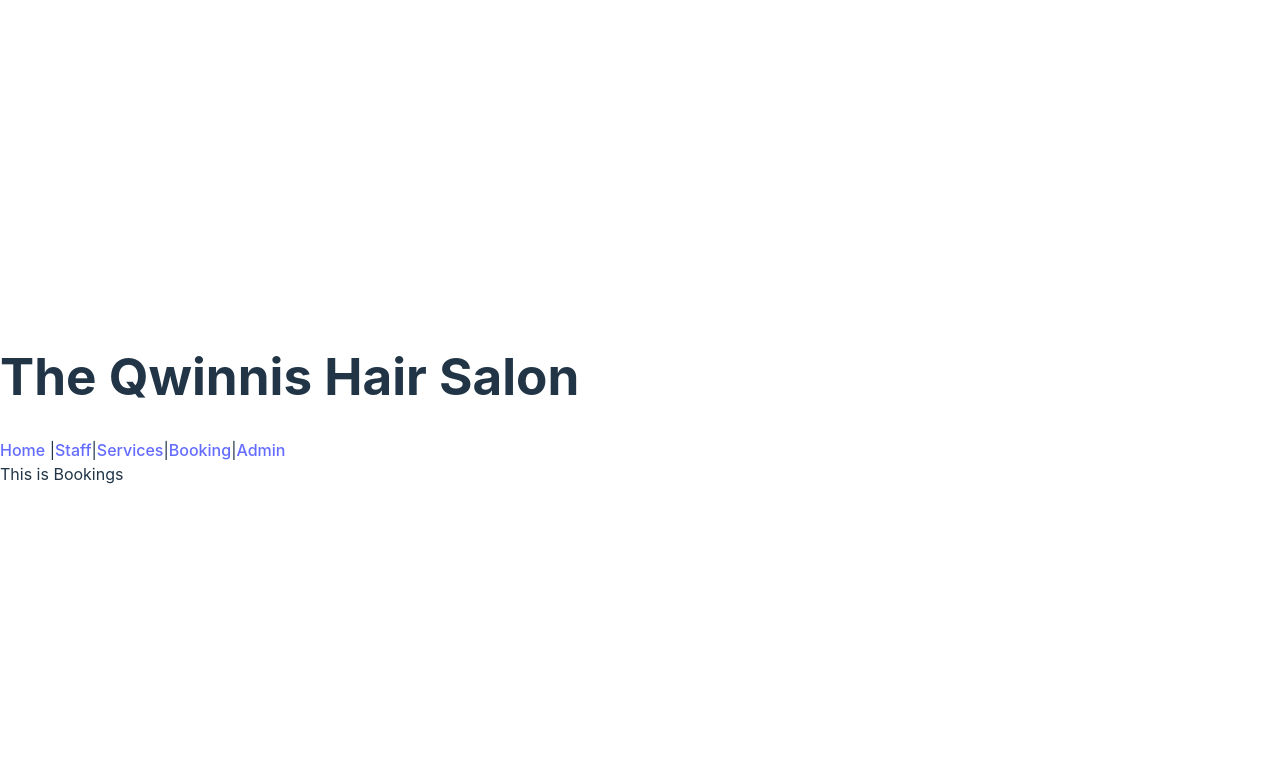
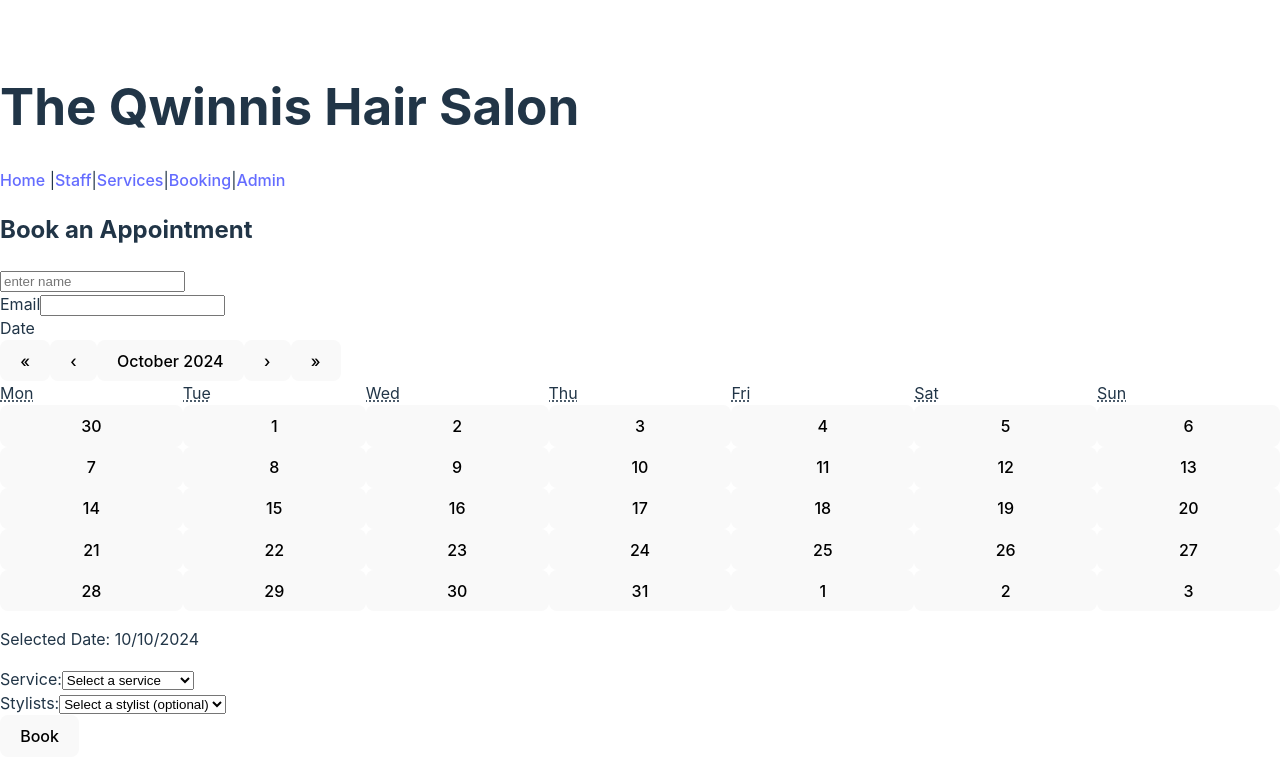
Before and after one commit to Kemboijames7/salon-website, a React (Vite) app in the folder client/: page /Booking in a window 1280 px wide. Shown: the top 780 px of the page. Built offline with nearby package versions, Linux system fonts and the light colour scheme.

Commit message:
Added Admin and booking

```diff
--- a/client/src/pages/Booking.jsx
+++ b/client/src/pages/Booking.jsx
@@ -1,11 +1,118 @@
-import React from 'react';
+import React, { useState } from 'react';
+import  Calendar from 'react-calendar'
+import { useNavigate } from 'react-router-dom';
+
+
+const services = [
+    'Haircut',
+    'Hair Coloring',
+    'Deep Conditioning',
+    'Bridal Styling',
+    'Event Styling'
+];
+
+const stylists = [
+    'Emily Johnson',
+    'Michael Lee',
+    'Sarah Brown'
+];
+
+
 
 const  Booking = () => {
+
+const [name, setName] = useState('')
+const [email, setEmail] = useState('')
+const [date, setDate] = useState(new Date())
+const [service, setService] = useState('')
+const [stylist, setStylist] = useState('')
+
+const navigate = useNavigate()
+
+const handleSubmit = async(e) => {
+    e.preventDefault()
+    const response = await fetch('http://localhost:5000/api/bookings', {
+
+    method: 'POST',
+    headers: {'Content-Type':'application/json',
+    },
+    body:JSON.stringify({name,email,date,service, stylist})
+})
+
+   //Tell the customer the booking was successful and redirect them back home.
+   if (response.ok) {
+    alert(`Booking for ${name} on ${date.toLocaleDateString()} was successful. We will send an email to ${email} with available times.`);
+    navigate('/');
+  } else {
+    alert('Booking failed. Please try again.');
+  }
+}
 return (
     <div>
-        This is Bookings
+      <h2> Book an Appointment </h2>
+      <form onSubmit={handleSubmit}>
+        <div>
+        <label htmlFor="name"></label>
+        <input type="text"
+         id='name'
+          placeholder='enter name'
+           value={name}
+        onChange={(e) => setName(e.target.value)}
+        required
+        />
+        </div>
+        <div>
+        <label htmlFor="email">Email</label>
+        <input type="text"
+         id='email'
+           value={email}
+        onChange={(e) => setEmail(e.target.value)}
+        required
+        />
+        </div>
+        <div>
+        {/*Calender comp goes here */}
+        <label >Date</label>
+        <Calendar
+            onChange={setDate}
+            value={date}
+            required
+        />
+
+        <p>Selected Date: {date.toLocaleDateString()}</p>
+        </div>
+        <div>
+        <label htmlFor="service">Service:</label>
+       <select
+       id='service'
+        value={service}
+        onChange={(e) => setService(e.target.value)}
+        required
+        >
+            <option value=""disabled >Select a service </option>
+            {services.map((service, index) => (
+             <option key={index} value={service}>
+                {service}</option>
+             ))}
+        </select>
+        </div>
+        <div>
+        <label htmlFor="stylist">Stylists:</label>
+        <select
+        id='stylist'
+        value={stylist}
+        onChange={(e) => setStylist(e.target.value)}
+        required
+        >
+        <option value=""disabled >Select a stylist (optional) </option>
+            {stylists.map((stylist, index) => (
+             <option key={index} value={stylist }>{stylist }</option>
+             ))}
+        </select>
+        </div>
+        <button type='submit' >Book</button>
+      </form>
     </div>
-)
-}
+)}
 
 export default Booking
```
